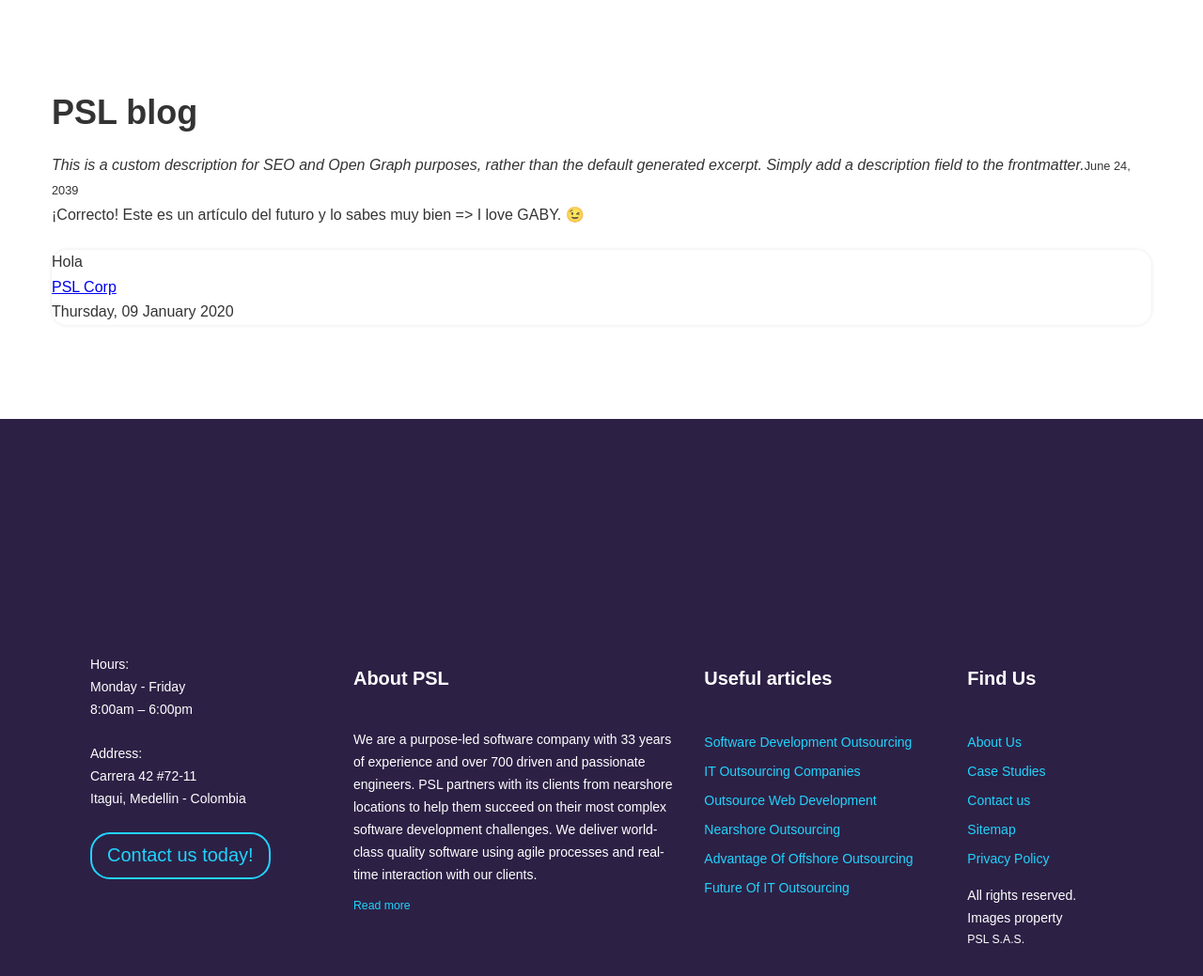
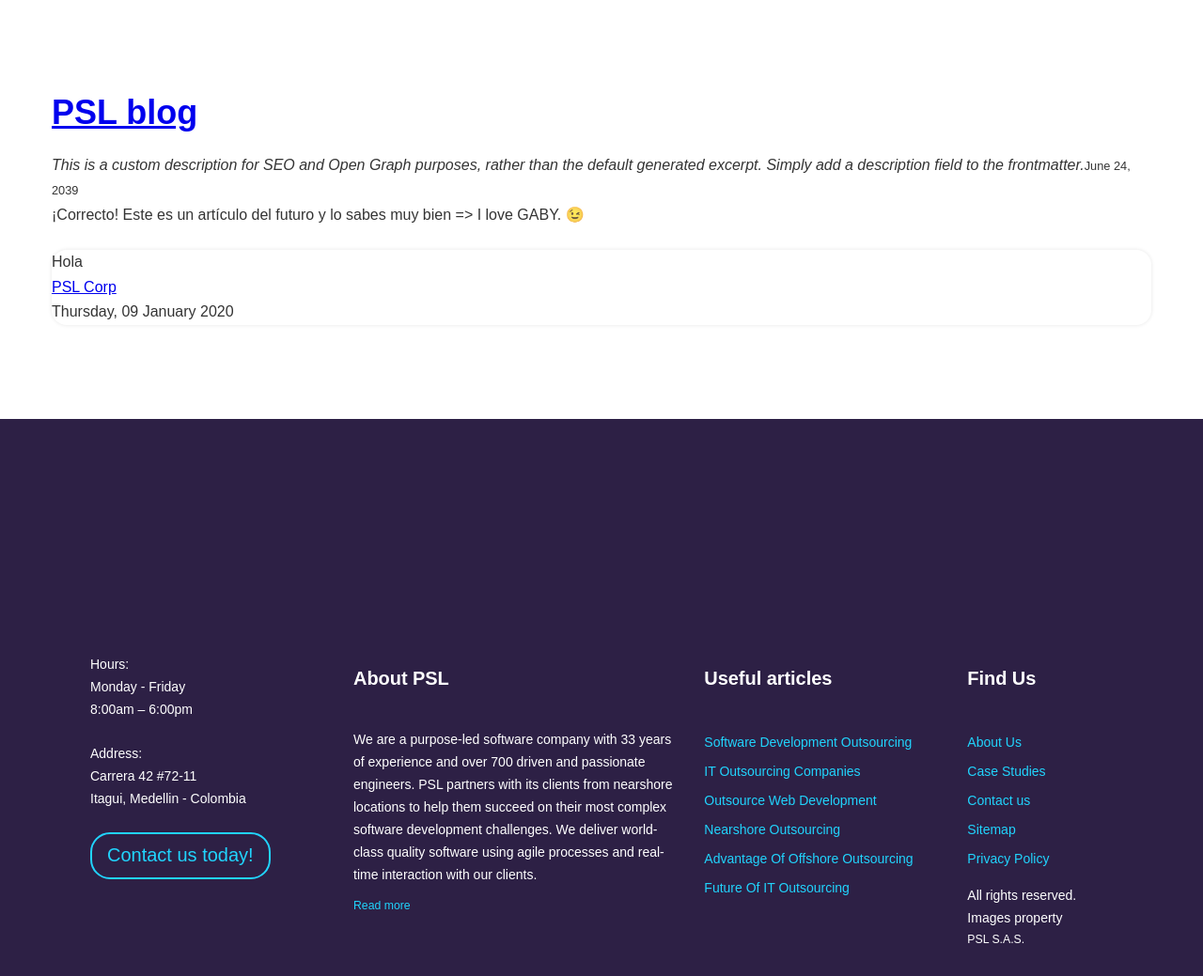
Before and after one commit to wandrespsl/gatsby-pslCorp-blog, a Gatsby site: page /blog/blogpost/ in a window 1280 px wide. Shown: the top 1039 px of the page at 94% size. Built offline with nearby package versions, Linux system fonts and the light colour scheme; Gatsby itself is replaced by a stand-in of ours; some packages are replaced by stand-ins of ours.

Commit message:
link to: blog

```diff
--- a/src/templates/blogpost.js
+++ b/src/templates/blogpost.js
@@ -1,5 +1,5 @@
 import React from "react"
-import { graphql } from "gatsby"
+import { Link, graphql } from "gatsby"
 import { MDXRenderer } from "gatsby-plugin-mdx"
 
 import { SEO, Card } from "../components"
@@ -8,21 +8,17 @@
   render() {
     const post = this.props.data.mdx
     const siteTitle = this.props.data.site.siteMetadata
-    // const { previous, next } = this.props.pageContext
-    // const { title, description, date } = this.props.frontmatter
 
     return (
       <div className="container-blog">
         <SEO title={siteTitle} />
         <h1>
-          {post.frontmatter.title}
+          <Link to="/blog/">
+            {post.frontmatter.title}
+          </Link>
         </h1>
-        <i>
-          {post.frontmatter.description}
-        </i>
-        <small>
-          {post.frontmatter.date}
-        </small>
+        <i>{post.frontmatter.description}</i>
+        <small>{post.frontmatter.date}</small>
         <MDXRenderer>{post.body}</MDXRenderer>
         <Card />
       </div>
```
